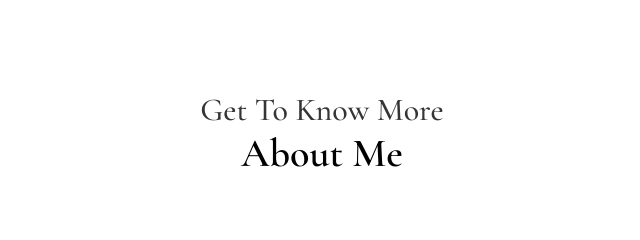
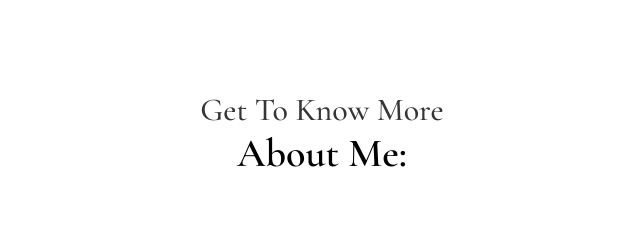
Before and after one commit to EmiSanRo/portfolio, a plain HTML site: page index.html in a window 1280 px wide. Shown: the part 840-1080 px from the top of the page, 318-958 px from the left. Drawn offline with nearby package versions, Linux system fonts and the light colour scheme.

Commit message:
Update index.html

```diff
--- a/index.html
+++ b/index.html
@@ -74,7 +74,7 @@
     </section>
     <section id="about">
       <p class="section__text__p1">Get To Know More</p>
-      <h1 class="title">About Me</h1>
+      <h1 class="title">About Me:</h1>
       <div class="section-container">
         <div class="section__pic-container">
           <img
```
